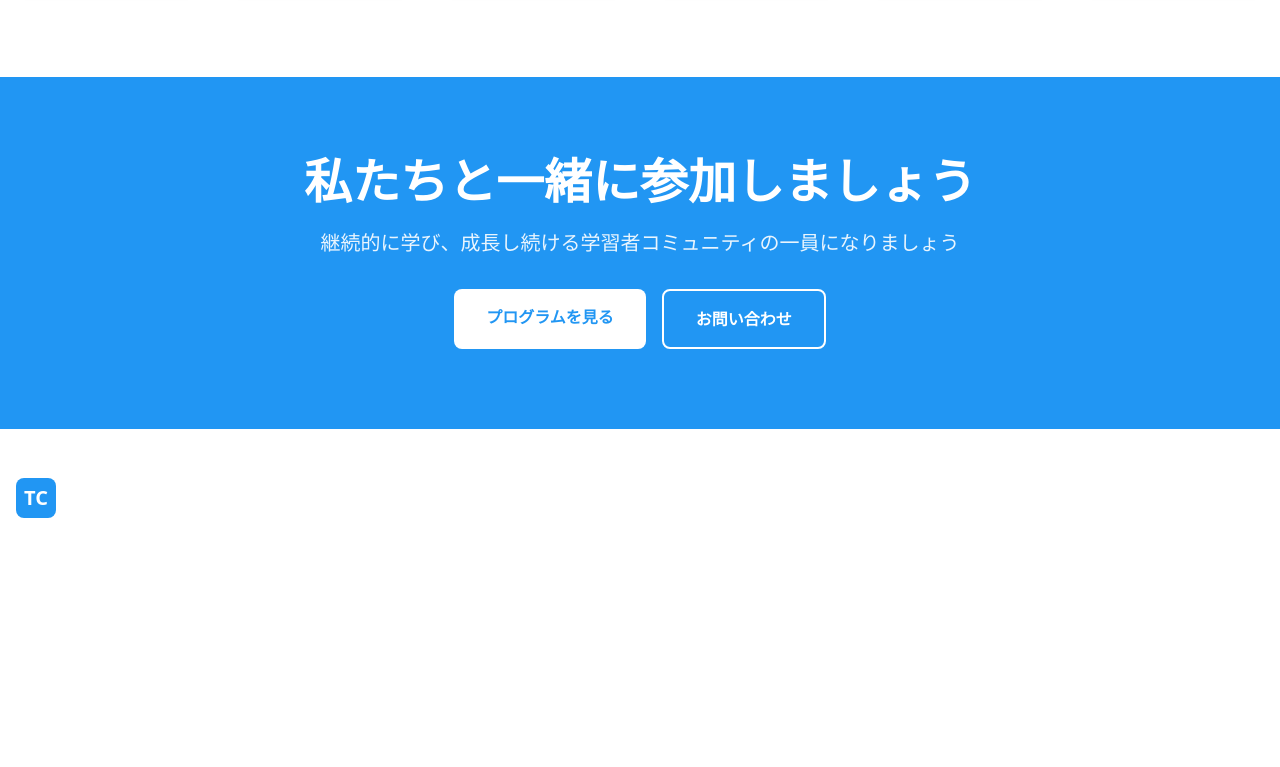
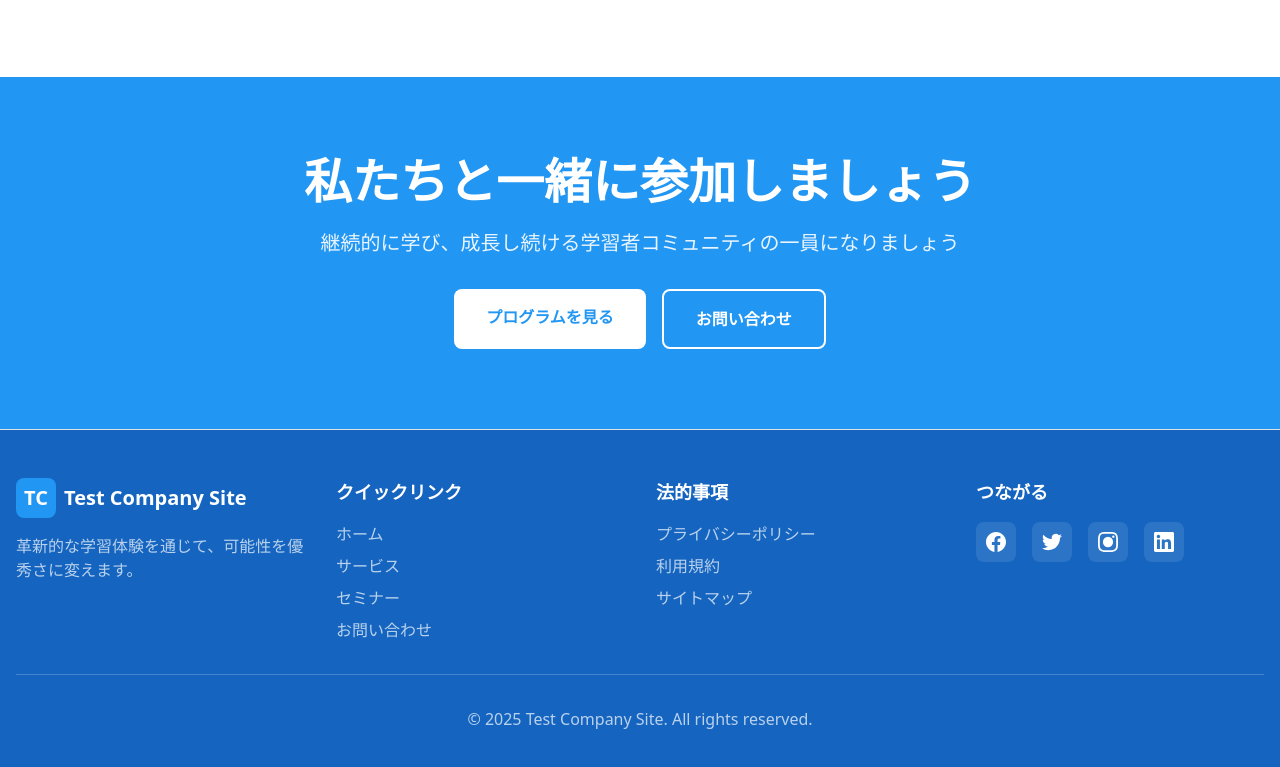
Before and after one commit to testcompany0000000001/testcompany0000000001.github.io, a plain HTML site: page company-profile.html in a window 1280 px wide. Shown: the part 3833-4600 px from the top of the page. Drawn offline with nearby package versions, Linux system fonts and the light colour scheme.

Commit message:
fixed footer

```diff
--- a/company-profile.html
+++ b/company-profile.html
@@ -551,7 +551,7 @@
     </section>
 
     <!-- Footer (same as homepage) -->
-    <footer class="py-12 bg-gray-dark border-t border-white/10">
+    <footer class="py-12 bg-dark border-t border-gray-border">
         <div class="container mx-auto px-4">
             <div class="grid grid-cols-1 md:grid-cols-4 gap-8">
                 <div>
```
